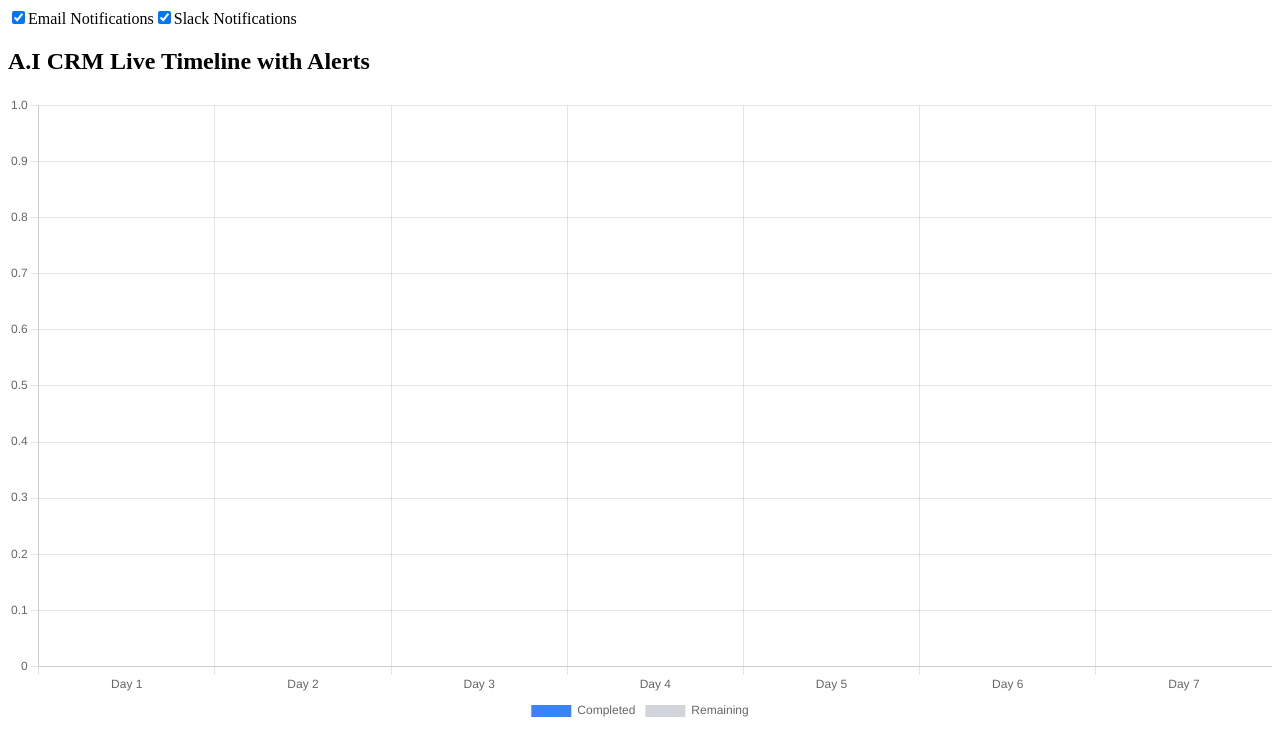
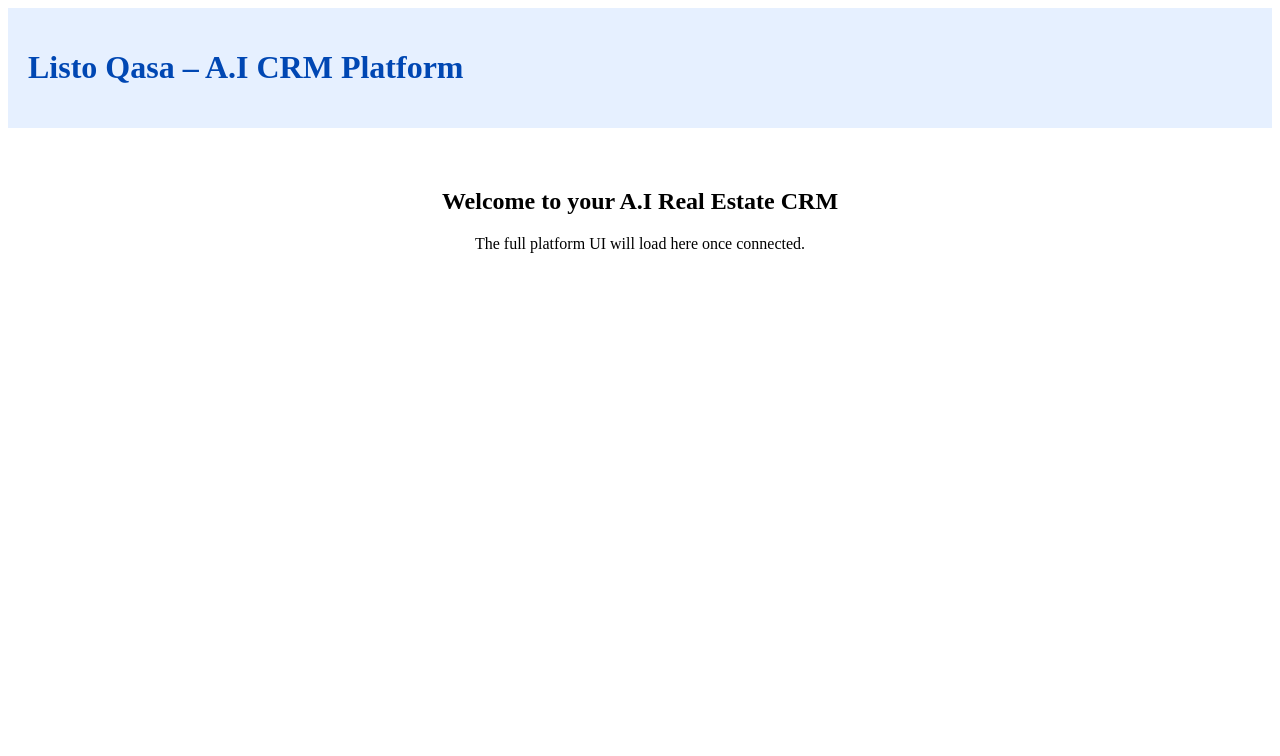
Before and after one commit to Listo806/AI-CRM-RealEstate-, a React (Vite) app in the folder client/: page / in a window 1280 px wide. Shown: the top 756 px of the page. Built offline with nearby package versions, Linux system fonts and the light colour scheme; no server answers.

Commit message:
Update main.jsx

```diff
--- a/client/src/main.jsx
+++ b/client/src/main.jsx
@@ -1,9 +1,9 @@
 import React from "react";
 import ReactDOM from "react-dom/client";
-import Phase10LiveTimelineWithAlerts from "./pages/Phase10LiveTimelineWithAlerts.jsx";
+import App from "./App.jsx"; // 👈 this will be your full platform layout
 
 ReactDOM.createRoot(document.getElementById("root")).render(
   <React.StrictMode>
-    <Phase10LiveTimelineWithAlerts />
+    <App />
   </React.StrictMode>
 );
```
